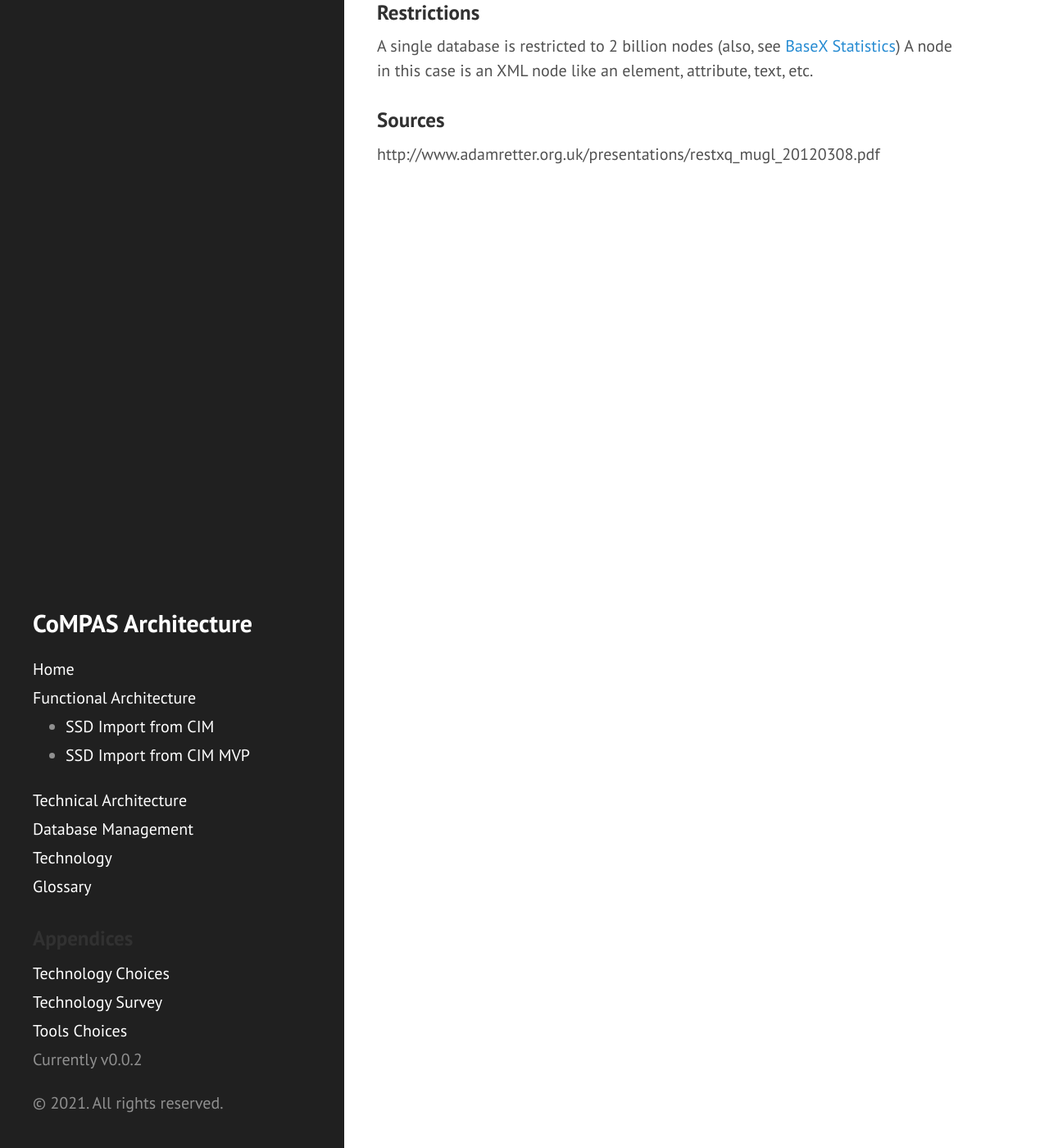
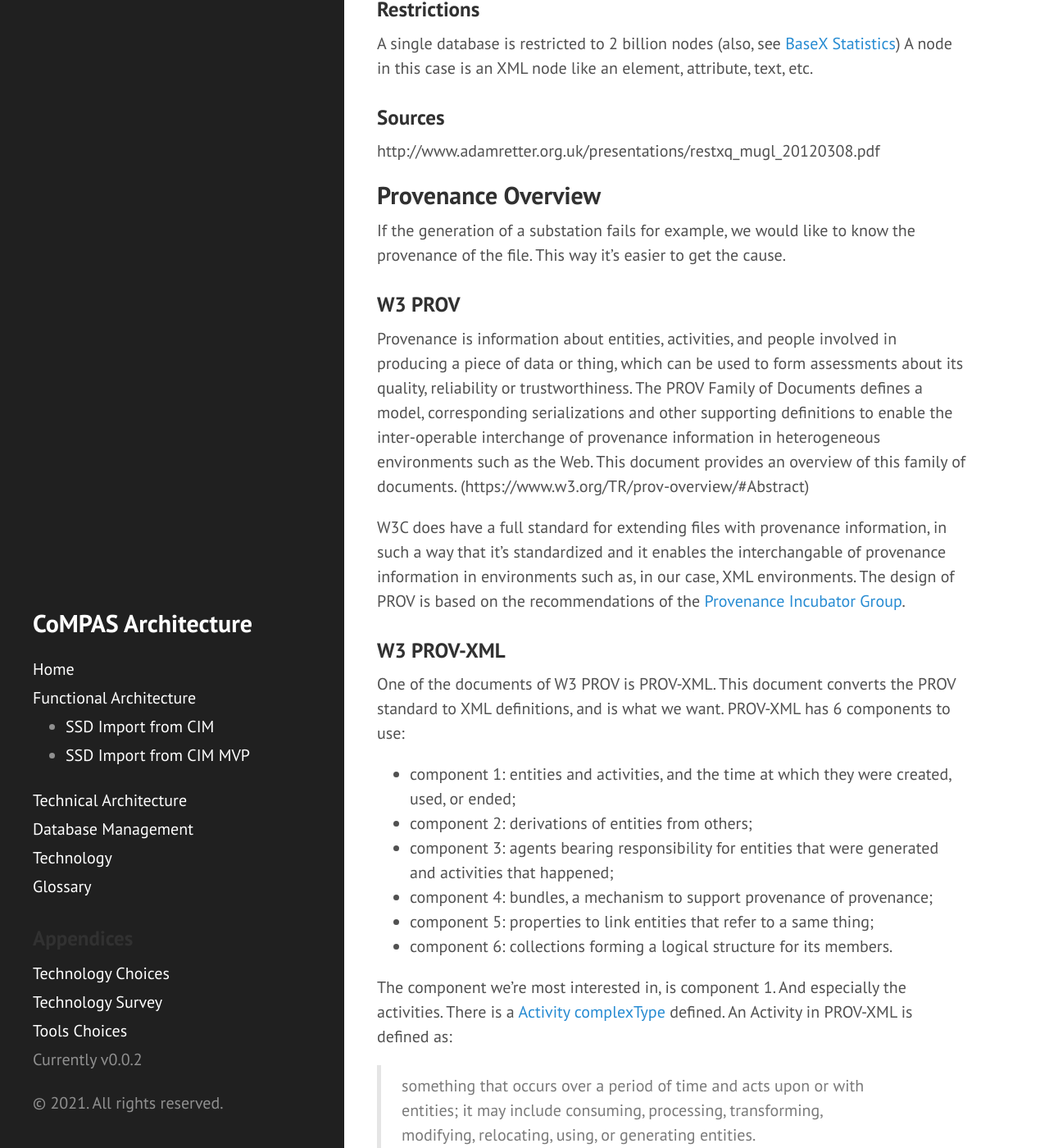
Before and after one commit to com-pas/compas-architecture, a Jekyll site: the page built from DATABASE_MANAGEMENT.md, in a window 1280 px wide and 1400 px high, scrolled down 3266 px. Shown: the whole window at 82% size. Built offline with Jekyll 4.4.1, drawn with Linux system fonts in a browser that asks for light colours; our own code applies the rules of GitHub Pages for plain Markdown files; some of the changed text lies outside the part shown.

Commit message:
Added Provenance suggestion
Signed-off-by: Rob Tjalma <rob@tjalma.com>

```diff
--- a/DATABASE_MANAGEMENT.md
+++ b/DATABASE_MANAGEMENT.md
@@ -1,6 +1,6 @@
 ## Database Management
 
-### Versioning Overview
+## Versioning Overview
 ![Versioning overview](./images/database/BaseX_Versioning.png)
 
 To achieve versioning (which is not available out-of-the-box), we need to add something smart to BaseX. This smart thing is [RESTXQ](http://exquery.github.io/exquery/exquery-restxq-specification/restxq-1.0-specification.html) in our case.
@@ -71,3 +71,36 @@ A node in this case is an XML node like an element, attribute, text, etc.
 
 ### Sources
 http://www.adamretter.org.uk/presentations/restxq_mugl_20120308.pdf
+
+## Provenance Overview
+If the generation of a substation fails for example, we would like to know the provenance of the file.
+This way it's easier to get the cause.
+
+### W3 PROV
+Provenance is information about entities, activities, and people involved in producing a piece of data or thing, which can be used to form assessments about its quality, reliability or trustworthiness. The PROV Family of Documents defines a model, corresponding serializations and other supporting definitions to enable the inter-operable interchange of provenance information in heterogeneous environments such as the Web. This document provides an overview of this family of documents. (https://www.w3.org/TR/prov-overview/#Abstract)
+
+W3C does have a full standard for extending files with provenance information, in such a way that it's standardized and it enables the interchangable of provenance information in environments such as, in our case, XML environments. The design of PROV is based on the recommendations of the [Provenance Incubator Group](https://www.w3.org/2005/Incubator/prov/charter).
+
+### W3 PROV-XML
+One of the documents of W3 PROV is PROV-XML. This document converts the PROV standard to XML definitions, and is what we want.
+PROV-XML has 6 components to use:
+- component 1: entities and activities, and the time at which they were created, used, or ended;
+- component 2: derivations of entities from others;
+- component 3: agents bearing responsibility for entities that were generated and activities that happened;
+- component 4: bundles, a mechanism to support provenance of provenance;
+- component 5: properties to link entities that refer to a same thing;
+- component 6: collections forming a logical structure for its members.
+
+The component we're most interested in, is component 1. And especially the activities.
+There is a [Activity complexType](https://www.w3.org/TR/2013/NOTE-prov-xml-20130430/#term-Activity) defined. An Activity in PROV-XML is defined as:
+
+> something that occurs over a period of time and acts upon or with entities; it may include consuming, processing, transforming, modifying, relocating, using, or generating entities.
+>
+This is how we can interpret a edit on a XML file: as an activity.
+
+An activity has a start- and endtime. In our case, that can be the period from opening the file to saving the file. It has a type or activity, which will most of the time be an Edit.
+
+And a set of extra attributes can be added. In the added example, an hostname is added. In our case that's not very handy, because if CoMPAS is runned locally, the hostname doesn't say that much. What makes the most sense at this point is adding a User attribute which is linked to the future oAuth 2.0 authorisation/authentication module.
+
+### Sources
+https://www.w3.org/TR/prov-xml
```
